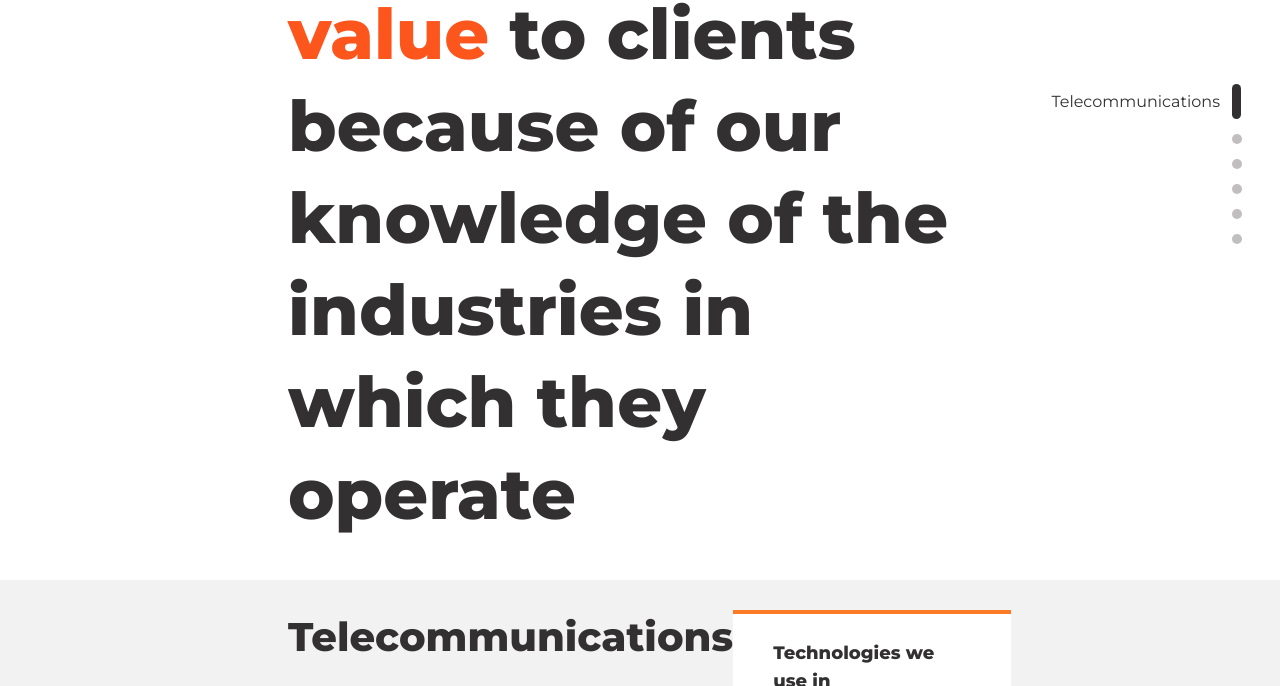
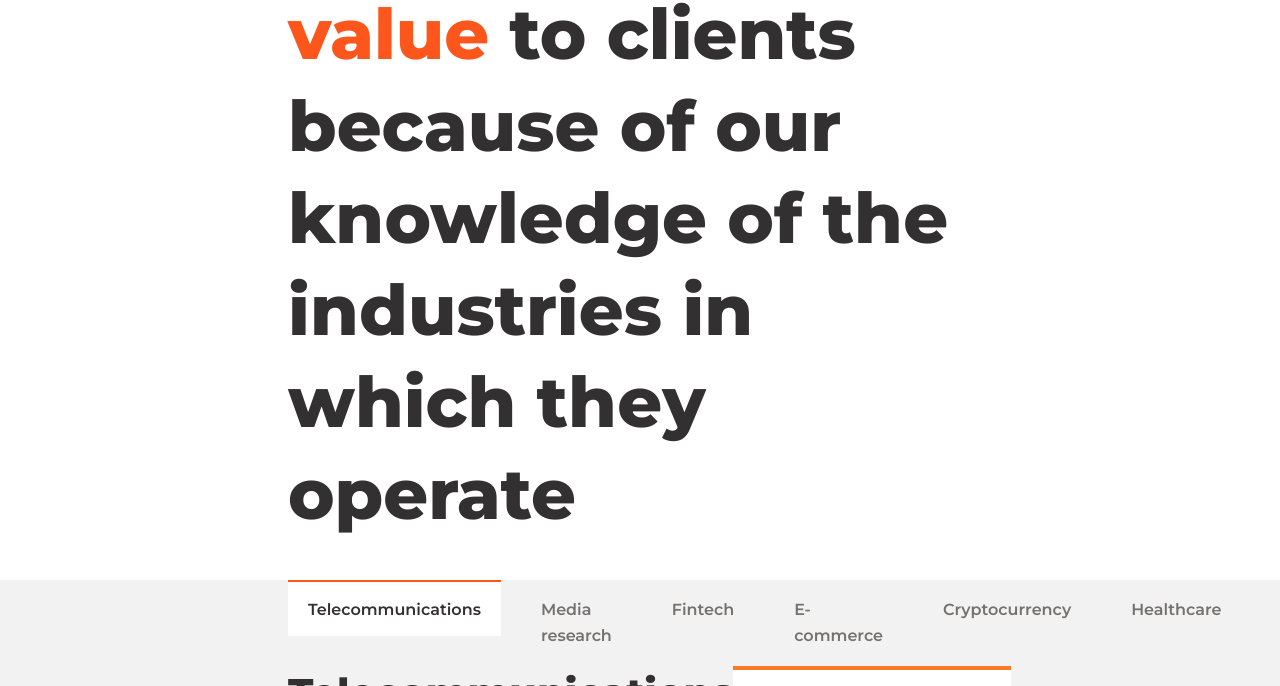
Before and after one commit to skabanets/sonomics, a React (Vite) app: page /industries in a window 1280 px wide. Shown: the part 236-922 px from the top of the page. Built offline with nearby package versions, Linux system fonts and the light colour scheme; no server answers.

Commit message:
Update Industries page

```diff
--- a/src/pages/Industries.tsx
+++ b/src/pages/Industries.tsx
@@ -1,10 +1,10 @@
-import { IndustryHero, IndustrySlides, LetsTalk } from "../sections";
+import { IndustryHero, IndustrySlider, LetsTalk } from "../sections";
 
 const Industries = () => {
   return (
     <>
       <IndustryHero />
-      <IndustrySlides />
+      <IndustrySlider />
       <LetsTalk />
     </>
   );
```
